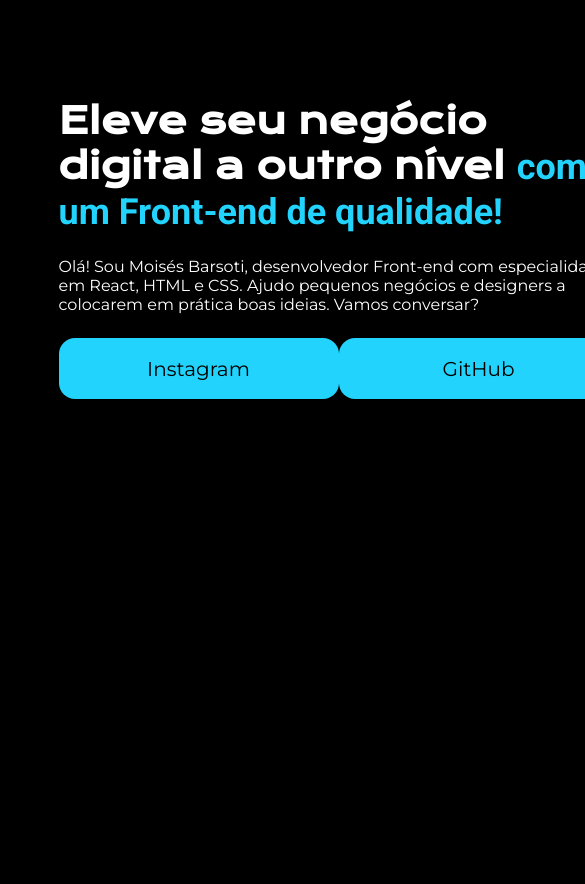
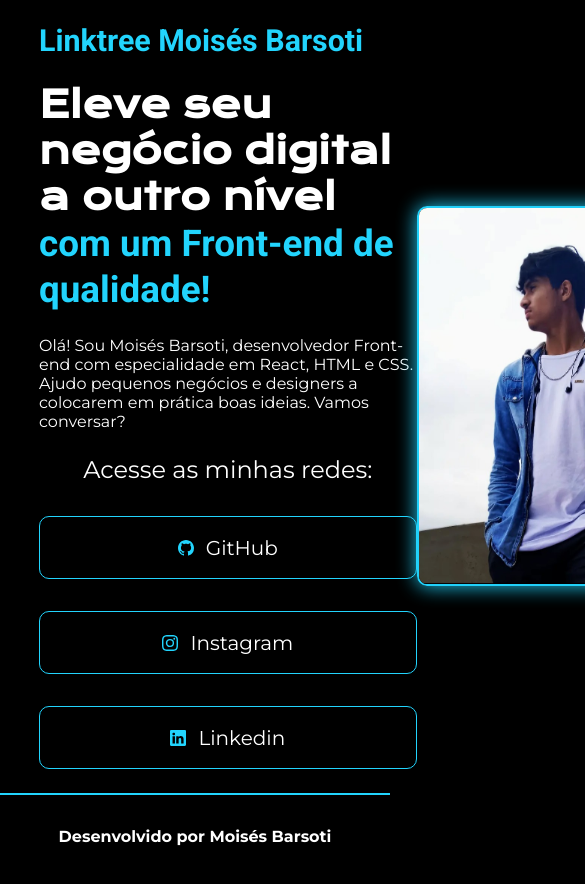
Before and after one commit to moisesBarsoti/links-portifolio, a plain HTML site: page index.html in a window 390 px wide. Shown: the top 884 px of the page, 585 px wide, since content can reach past the window. Drawn offline with nearby package versions, Linux system fonts and the light colour scheme.

Commit message:
Feito algumas alterações no css, e faltando somente a responsividade

```diff
--- a/assets/css/style.css
+++ b/assets/css/style.css
@@ -1,13 +1,16 @@
 @import url('https://fonts.googleapis.com/css2?family=Roboto:ital,wght@0,100..900;1,100..900&display=swap');
 @import url('https://fonts.googleapis.com/css2?family=Krona+One&display=swap');
 @import url('https://fonts.googleapis.com/css2?family=Montserrat:ital,wght@0,100..900;1,100..900&display=swap');
+
 * {
     padding: 0;
     margin: 0;
     box-sizing: border-box;
+
     font-family: 'Roboto', sans-serif;
     text-decoration: none;
     outline: none;
+
     -webkit-font-smoothing: antialiased;
     -moz-osx-font-smoothing: grayscale;
 }
@@ -20,12 +23,30 @@
     --white: #fff;
     --blue: #22D4FD;
     --black: #000;
+    --transparente-02:  rgba(255,255,255, 0.2);
+
+    /* Font-family */
+    --montserrat: "Montserrat";
+    --krona-one: "Krona One";
 }
 
 body {
     background: var(--background-color);
     color: var(--white);
-    height: 100vh;
+}
+
+/* Barra de rolagem */
+body::-webkit-scrollbar {
+    width: 8px;
+}
+
+body::-webkit-scrollbar-track {
+    background: var(--black);
+}
+
+body::-webkit-scrollbar-thumb {
+    background: var(--blue);
+    border-radius: 10px;
 }
 
 /* main */
@@ -33,7 +54,7 @@ main {
     display: flex;
     justify-content: space-between;
     align-items: center;
-    margin: 15%;
+    padding: 6% 10%;
 }
 
 /* Section */
@@ -44,13 +65,19 @@ main section {
     gap: 1.5rem;
 }
 
-/* Titulo */
+/* Título Linktree */
 main section h1 {
-    font-family: "Krona One", sans-serif;
-    font-size: 36px;
+    font-size: 1.9rem;
+    color: var(--blue);
 }
 
-main section h1 span {
+/* Titulo */
+main section h2 {
+    font-family: var(--krona-one), sans-serif;
+    font-size: 2.3rem;
+}
+
+main section h2 span {
     color: var(--blue);
     font-weight: bold;
 }
@@ -58,24 +85,51 @@ main section h1 span {
 /* Paragrafo */
 main section p {
     font-size: 1,5rem;
-    font-family: "Montserrat", sans-serif;
+    font-family: var(--montserrat), sans-serif;
+}
+
+/* h2 subtítulo */
+main section #links h2 {
+    font-family: var(--montserrat);
+    font-weight: 400;
+    font-size: 1.5rem;
 }
 
 /* Links */
 main section #links {
     display: flex;
     justify-content: space-between;
+    flex-direction: column;
+    align-items: center;
+    gap: 2rem;
+}
+
+main section #links svg {
+    color: var(--blue);
 }
 
 main section #links a {
-    background-color: var(--blue);
-    width: 17.5rem;
-    border-radius: 16px;
+    display: flex;
+    justify-content: center;
+    align-items: center;
+    gap: 12px;
+
+    width: 23.6rem;
+    border-radius: 10px;
     text-align: center;
+    padding: 18.5px 0;
+
+    border: solid 1px var(--blue);
+    color: var(--white);
+    font-family: var(--montserrat), sans-serif;
     font-size: 20px;
-    padding: 18.5px 0;
-    color: var(--black);
-    font-family: "Montserrat", sans-serif;
+
+    transition: all .5s ease-in-out;
+}
+
+main section #links a:hover {
+    background: var(--transparente-02);
+    transform: scale(1.1);
 }
 
 /* Fotografia */
@@ -84,6 +138,77 @@ main img {
     height: 380px;
     border-radius: 10px;
     border: solid 2px var(--blue);
-    padding: 15px 10px 0 0;
     box-shadow: 0 0 20px var(--blue);
 }
+
+/* Footer */
+footer {
+    display: flex;
+    justify-content: center;
+
+    width: 100%;
+    padding: 2rem 2rem;
+
+    border-top: solid 2px var(--blue);
+}
+
+footer a {
+    font-family: var(--montserrat);
+    color: var(--white);
+    font-weight: bold;
+}
+
+footer a:hover {
+    border-bottom: solid 2px var(--blue);
+}
+
+
+/* Animações */
+
+@keyframes aparecer {
+    from{
+        opacity: 0;
+    }
+    to{
+        opacity: 1;
+    }
+}
+ h1,
+ h2,
+ p,
+ #github,
+ #instagram,
+ #linkedin,
+ img {
+    opacity: 0;
+    animation: aparecer 2.1s forwards;
+    transition: .5s;
+  }
+
+  h1 {
+    animation-delay: 0.1s;
+  }
+
+  h2 {
+    animation-delay: 0.9s;
+  }
+
+  p {
+    animation-delay: 0.9s;
+  }
+
+  #github {
+    animation-delay: 1.4s;
+  }
+
+  #instagram {
+    animation-delay: 2s;
+  }
+
+  #linkedin {
+    animation-delay: 2.6s;
+  }
+
+  img {
+    animation-delay: 3.2s;
+  }
--- a/index.html
+++ b/index.html
@@ -11,18 +11,48 @@
 <body>
     <main>
         <section>
-            <h1>
+            <h1>Linktree Moisés Barsoti</h1>
+            <h2>
                 Eleve seu negócio digital a outro nível
                 <span>com um Front-end de qualidade!</span>
-            </h1>
+            </h2>
             <p>
                 Olá! Sou Moisés Barsoti, desenvolvedor Front-end com especialidade em
                 React, HTML e CSS. Ajudo pequenos negócios e designers a colocarem em
                 prática boas ideias. Vamos conversar?
             </p>
             <div id="links">
-                <a href="https://www.instagram.com/moises_barsoti/">Instagram</a>
-                <a href="https://github.com/moisesBarsoti">GitHub</a>
+                <h2>Acesse as minhas redes:</h2>
+                <a
+                href="https://github.com/moisesBarsoti"
+                title="Ver Github de Moisés Barsoti"
+                target="_blank"
+                id="github">
+                <svg xmlns="http://www.w3.org/2000/svg" width="16" height="16" fill="currentColor" class="bi bi-github" viewBox="0 0 16 16">
+                    <path d="M8 0C3.58 0 0 3.58 0 8c0 3.54 2.29 6.53 5.47 7.59.4.07.55-.17.55-.38 0-.19-.01-.82-.01-1.49-2.01.37-2.53-.49-2.69-.94-.09-.23-.48-.94-.82-1.13-.28-.15-.68-.52-.01-.53.63-.01 1.08.58 1.23.82.72 1.21 1.87.87 2.33.66.07-.52.28-.87.51-1.07-1.78-.2-3.64-.89-3.64-3.95 0-.87.31-1.59.82-2.15-.08-.2-.36-1.02.08-2.12 0 0 .67-.21 2.2.82.64-.18 1.32-.27 2-.27s1.36.09 2 .27c1.53-1.04 2.2-.82 2.2-.82.44 1.1.16 1.92.08 2.12.51.56.82 1.27.82 2.15 0 3.07-1.87 3.75-3.65 3.95.29.25.54.73.54 1.48 0 1.07-.01 1.93-.01 2.2 0 .21.15.46.55.38A8.01 8.01 0 0 0 16 8c0-4.42-3.58-8-8-8"/>
+                </svg>
+                 GitHub
+                </a>
+                <a
+                href="https://www.instagram.com/moises_barsoti/"
+                title="Ver instagram de Moisés Barsoti"
+                target="_blank"
+                id="instagram">
+                <svg xmlns="http://www.w3.org/2000/svg" width="16" height="16" fill="currentColor" class="bi bi-instagram" viewBox="0 0 16 16">
+                    <path d="M8 0C5.829 0 5.556.01 4.703.048 3.85.088 3.269.222 2.76.42a3.9 3.9 0 0 0-1.417.923A3.9 3.9 0 0 0 .42 2.76C.222 3.268.087 3.85.048 4.7.01 5.555 0 5.827 0 8.001c0 2.172.01 2.444.048 3.297.04.852.174 1.433.372 1.942.205.526.478.972.923 1.417.444.445.89.719 1.416.923.51.198 1.09.333 1.942.372C5.555 15.99 5.827 16 8 16s2.444-.01 3.298-.048c.851-.04 1.434-.174 1.943-.372a3.9 3.9 0 0 0 1.416-.923c.445-.445.718-.891.923-1.417.197-.509.332-1.09.372-1.942C15.99 10.445 16 10.173 16 8s-.01-2.445-.048-3.299c-.04-.851-.175-1.433-.372-1.941a3.9 3.9 0 0 0-.923-1.417A3.9 3.9 0 0 0 13.24.42c-.51-.198-1.092-.333-1.943-.372C10.443.01 10.172 0 7.998 0zm-.717 1.442h.718c2.136 0 2.389.007 3.232.046.78.035 1.204.166 1.486.275.373.145.64.319.92.599s.453.546.598.92c.11.281.24.705.275 1.485.039.843.047 1.096.047 3.231s-.008 2.389-.047 3.232c-.035.78-.166 1.203-.275 1.485a2.5 2.5 0 0 1-.599.919c-.28.28-.546.453-.92.598-.28.11-.704.24-1.485.276-.843.038-1.096.047-3.232.047s-2.39-.009-3.233-.047c-.78-.036-1.203-.166-1.485-.276a2.5 2.5 0 0 1-.92-.598 2.5 2.5 0 0 1-.6-.92c-.109-.281-.24-.705-.275-1.485-.038-.843-.046-1.096-.046-3.233s.008-2.388.046-3.231c.036-.78.166-1.204.276-1.486.145-.373.319-.64.599-.92s.546-.453.92-.598c.282-.11.705-.24 1.485-.276.738-.034 1.024-.044 2.515-.045zm4.988 1.328a.96.96 0 1 0 0 1.92.96.96 0 0 0 0-1.92m-4.27 1.122a4.109 4.109 0 1 0 0 8.217 4.109 4.109 0 0 0 0-8.217m0 1.441a2.667 2.667 0 1 1 0 5.334 2.667 2.667 0 0 1 0-5.334"/>
+                </svg>
+                 Instagram
+                </a>
+                <a
+                href="https://www.linkedin.com/in/mois%C3%A9s-barsoti-468869278/"
+                title="Ver Linkedin de Moisés Barsoti"
+                target="_blank"
+                id="linkedin">
+                <svg xmlns="http://www.w3.org/2000/svg" width="16" height="16" fill="currentColor" class="bi bi-linkedin" viewBox="0 0 16 16">
+                    <path d="M0 1.146C0 .513.526 0 1.175 0h13.65C15.474 0 16 .513 16 1.146v13.708c0 .633-.526 1.146-1.175 1.146H1.175C.526 16 0 15.487 0 14.854zm4.943 12.248V6.169H2.542v7.225zm-1.2-8.212c.837 0 1.358-.554 1.358-1.248-.015-.709-.52-1.248-1.342-1.248S2.4 3.226 2.4 3.934c0 .694.521 1.248 1.327 1.248zm4.908 8.212V9.359c0-.216.016-.432.08-.586.173-.431.568-.878 1.232-.878.869 0 1.216.662 1.216 1.634v3.865h2.401V9.25c0-2.22-1.184-3.252-2.764-3.252-1.274 0-1.845.7-2.165 1.193v.025h-.016l.016-.025V6.169h-2.4c.03.678 0 7.225 0 7.225z"/>
+                </svg>
+                 Linkedin
+                </a>
             </div>
         </section>
         <img
@@ -36,6 +66,13 @@
         "
         loading="eager">
     </main>
+    <footer>
+        <a
+        href="https://github.com/moisesBarsoti"
+        title="Ver mais sobre Moisés Barsoti">
+         Desenvolvido por Moisés Barsoti
+        </a>
+    </footer>
 </body>
 
 </html>
```
